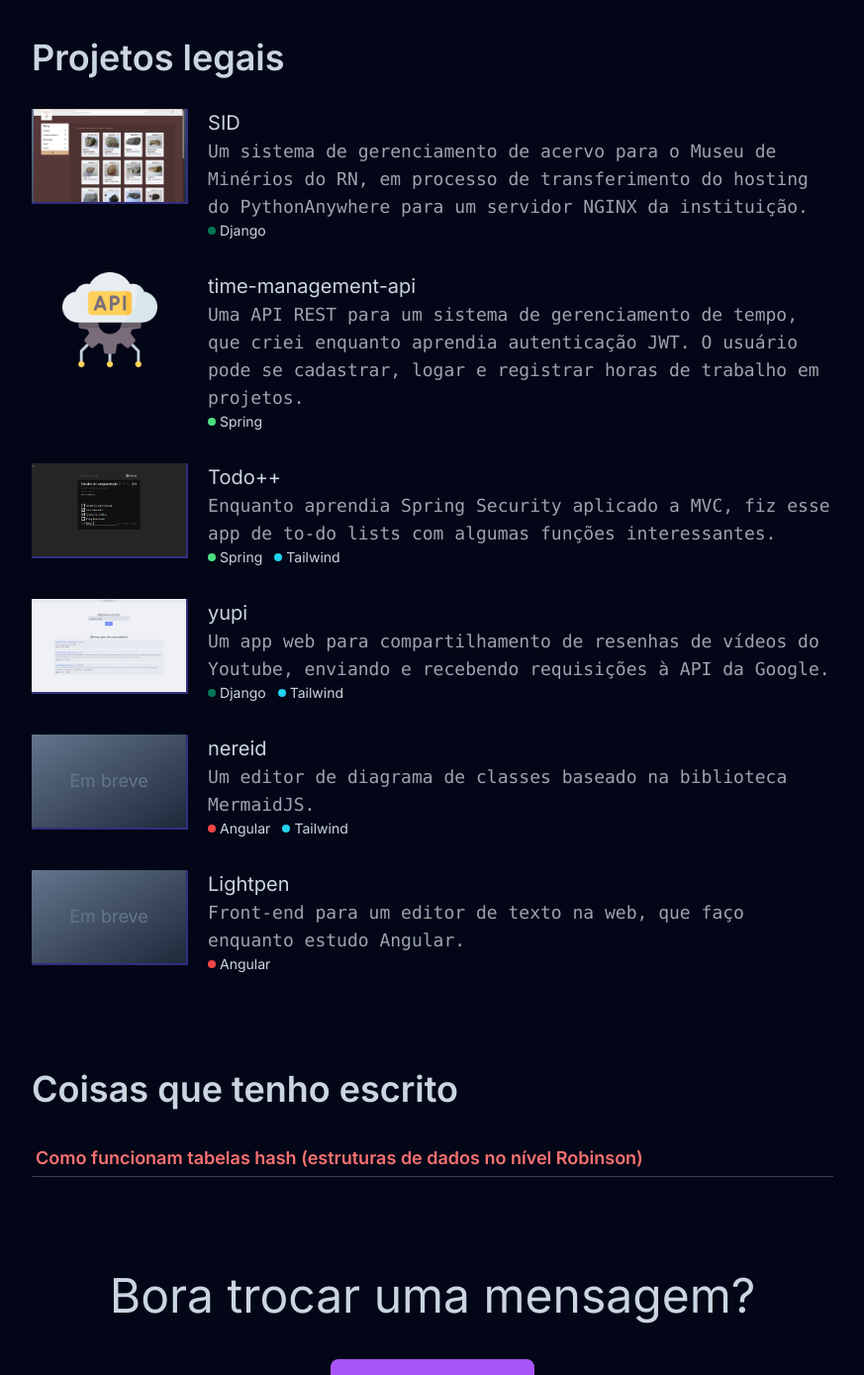
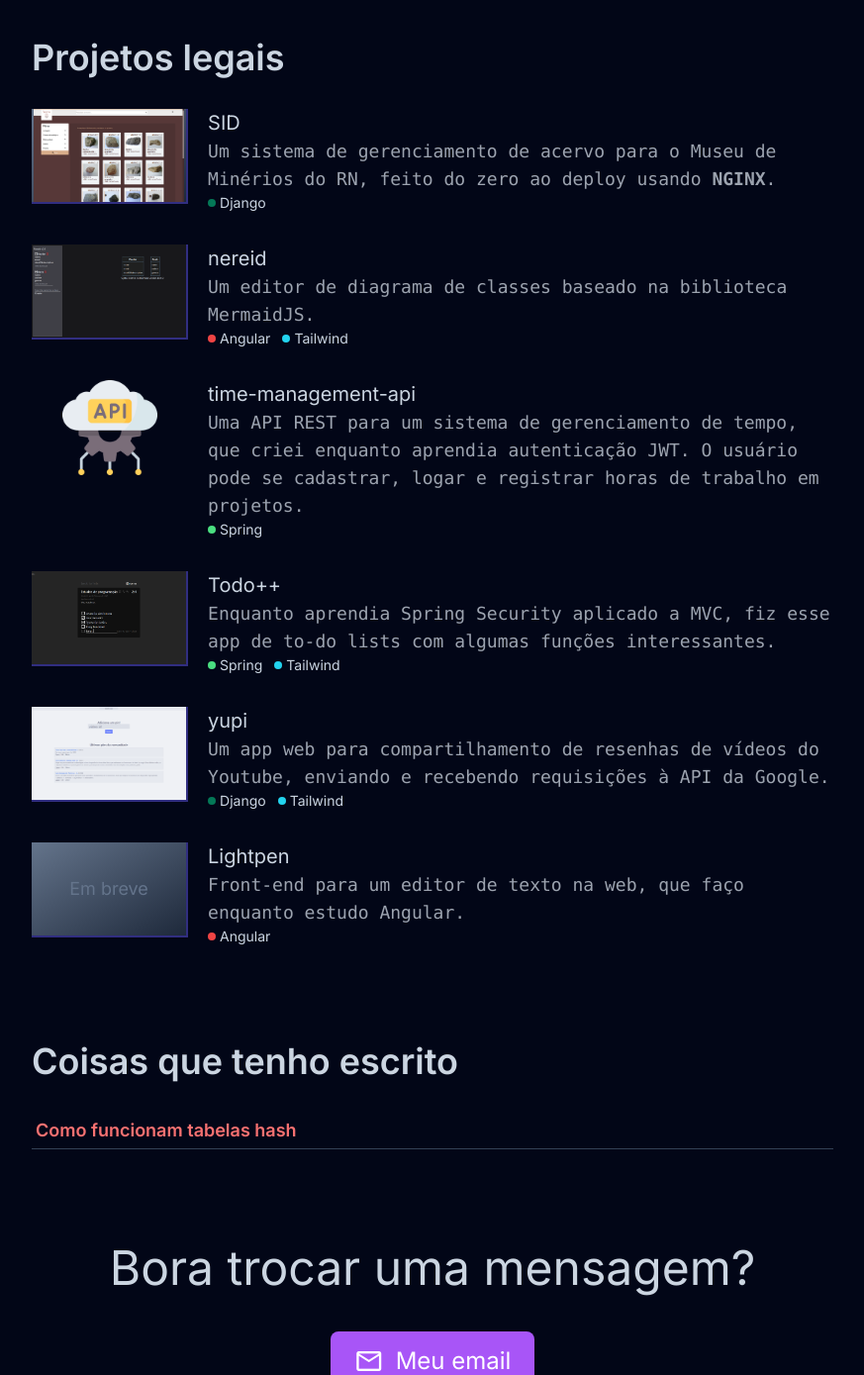
Before and after one commit to rommuloifrn/rommuloifrn.github.io, a website: page index.html in a window 1280 px wide. Shown: the part 540-1929 px from the top of the page at 99% size, without its empty margins (203-1076 px from the left). Drawn offline with nearby package versions, Linux system fonts and the light colour scheme; a web font is replaced by a local one.

Commit message:
feat: add image to project "nereid", change some text

```diff
--- a/index.html
+++ b/index.html
@@ -68,9 +68,23 @@
             </div>
             <div class="project-text-container">
                 <span class="project-title">SID</span>
-                <p class="text-gray-400 font-mono">Um sistema de gerenciamento de acervo para o Museu de Minérios do RN, em processo de transferimento do hosting do PythonAnywhere para um servidor NGINX da instituição.</p>
+                <p class="text-gray-400 font-mono">Um sistema de gerenciamento de acervo para o Museu de Minérios do RN, feito do zero ao deploy usando <b>NGINX</b>.</p>
                 <div class="flex items-center">
                     <div class="ball bg-emerald-700"></div> <span class="block text-sm">Django</span>
+                </div>
+            </div>
+        </a>
+
+        <a href="https://github.com/rommuloifrn/nereid" target="_blank" class="project group">
+            <div class="project-image-container object-center">
+                <img src="img/projects/nereid.png" class="project-image object-left" alt="">
+            </div>
+            <div class="project-text-container">
+                <span class="project-title">nereid</span>
+                <p class="text-gray-400 font-mono">Um editor de diagrama de classes baseado na biblioteca MermaidJS.</p>
+                <div class="flex items-center">
+                    <div class="ball bg-red-500"></div> <span class="block text-sm mr-3">Angular</span>
+                    <div class="ball bg-cyan-400"></div> <span class="block text-sm">Tailwind</span>
                 </div>
             </div>
         </a>
@@ -91,7 +105,7 @@
         </a>
 
         <a href="https://github.com/rommuloifrn/todopp" target="_blank" class="project group">
-            <div class="project-image-container object-fill">
+            <div class="project-image-container">
                 <img src="img/projects/todopplistbigger.png" class="project-image" alt="">
             </div>
             <div class="project-text-container">
@@ -117,22 +131,6 @@
             </div>
         </a>
 
-
-
-        <a href="https://github.com/rommuloifrn/nereid" target="_blank" class="project group">
-            <div class="project-image-container items-center">
-                Em breve
-            </div>
-            <div class="project-text-container">
-                <span class="project-title">nereid</span>
-                <p class="text-gray-400 font-mono">Um editor de diagrama de classes baseado na biblioteca MermaidJS.</p>
-                <div class="flex items-center">
-                    <div class="ball bg-red-500"></div> <span class="block text-sm mr-3">Angular</span>
-                    <div class="ball bg-cyan-400"></div> <span class="block text-sm">Tailwind</span>
-                </div>
-            </div>
-        </a>
-
         <a href="https://github.com/gatopreto-sg/lightpen" target="_blank" class="project group">
             <div class="project-image-container items-center">
                 Em breve
@@ -151,7 +149,7 @@
         </div>
 
         <ul>
-            <a class="article-item" href="https://github.com/rommuloifrn/data-structures/blob/master/hashtable/README.md" target="_blank">Como funcionam tabelas hash (estruturas de dados no nível Robinson)</a>
+            <a class="article-item" href="https://github.com/rommuloifrn/data-structures/blob/master/hashtable/README.md" target="_blank">Como funcionam tabelas hash</a>
         </ul>
 
         <div class="mt-24 mb-40">
```
Also changed, not shown: img/projects/nereid.png (added), output.css.
